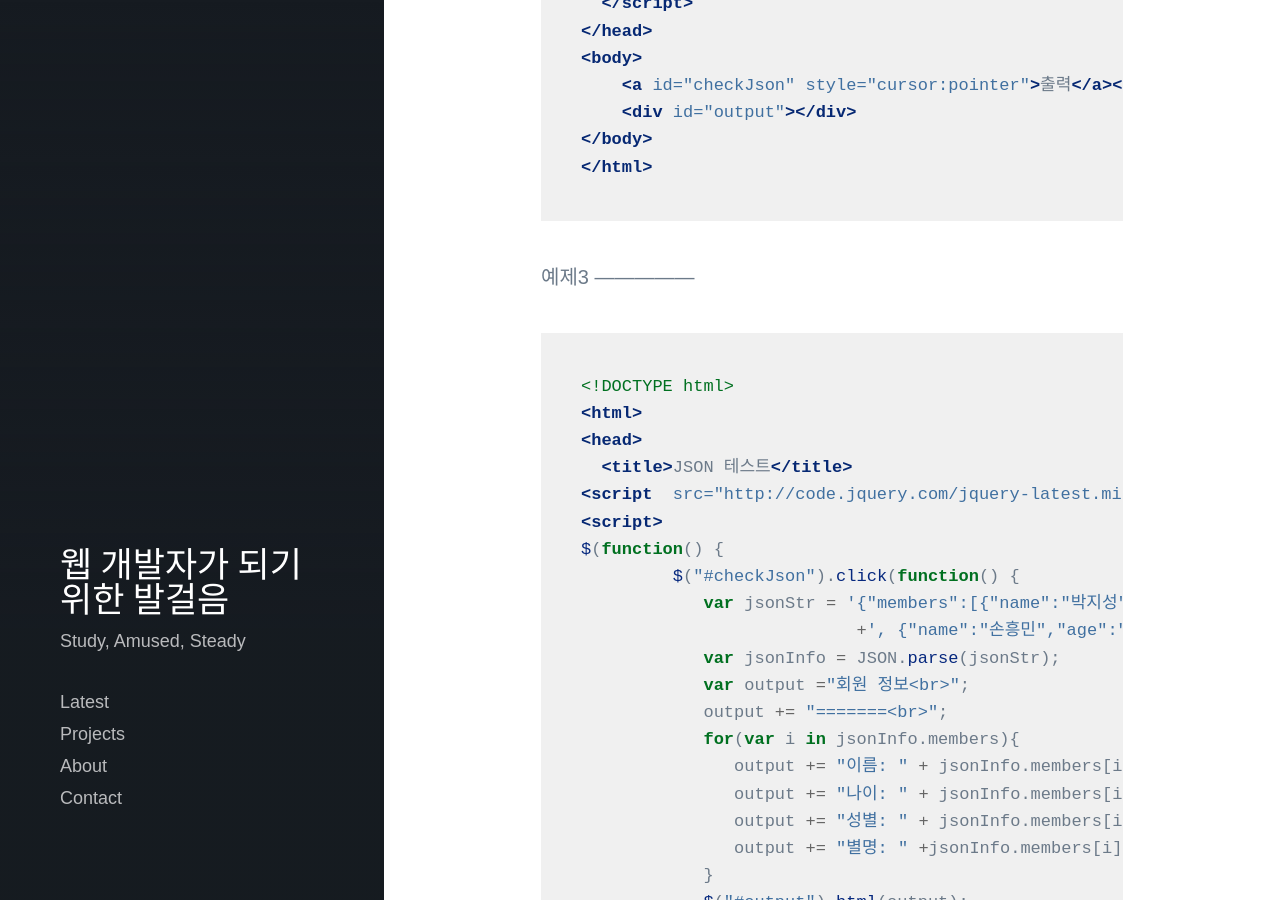
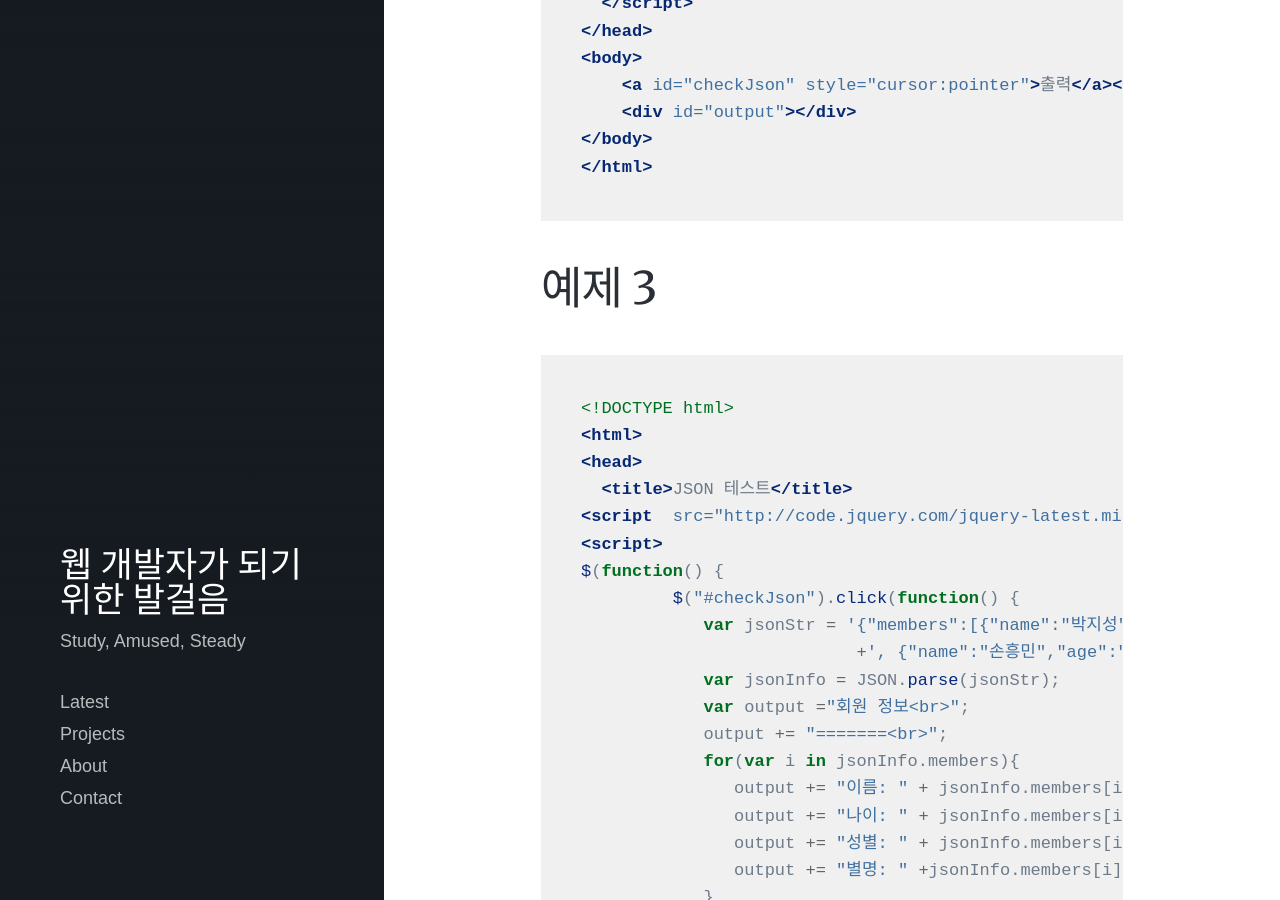
Before and after one commit to lawijdo201/lawijdo201.github.io, a Jekyll site: the page built from _posts/2022-10-13-JSON.md, in a window 1280 px wide and 900 px high, scrolled down 2599 px. Built offline with Jekyll 4.4.1, drawn with Linux system fonts in a browser that asks for light colours; nearby versions of some CDN libraries; some web fonts are replaced.

````diff
--- a/_posts/2022-10-13-JSON.md
+++ b/_posts/2022-10-13-JSON.md
@@ -90,7 +90,8 @@ parse 메소드는 string 객체를 json 객체로 변환시켜줍니다
 </body>
 </html>
 ```
-예제3
+
+예제 3
 ---------------
 
 ```html
````
